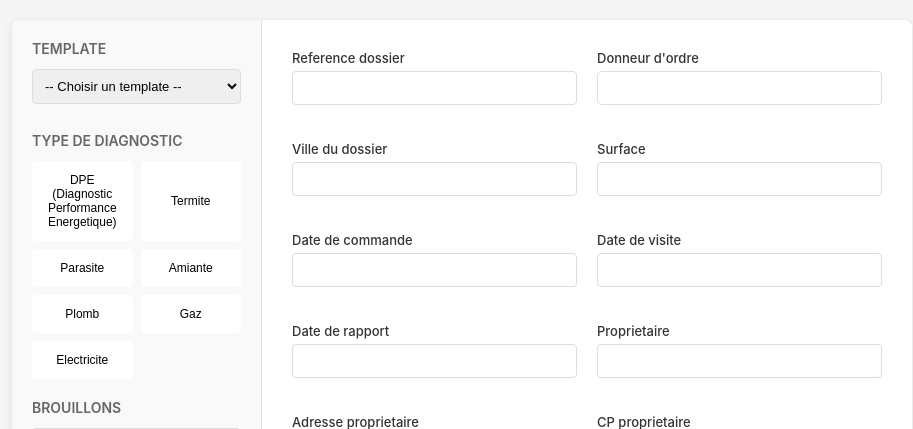
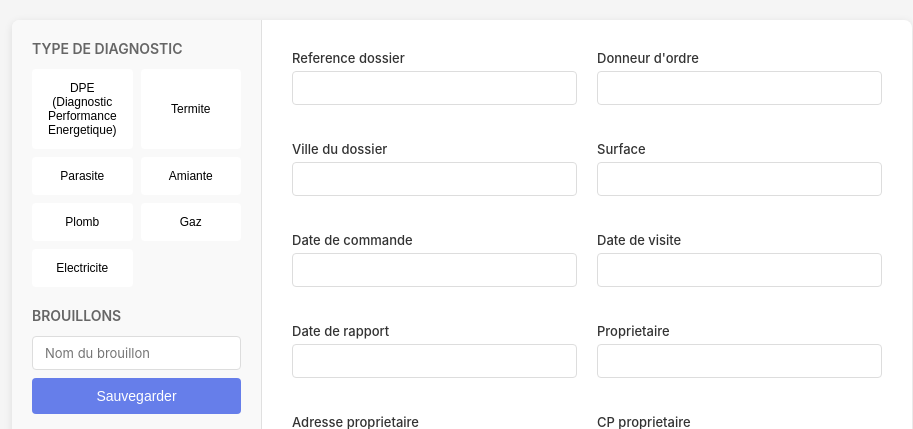
Before and after one commit to SocialKing75/diag, a Flask app: page / in a window 1280 px wide. Shown: the top 429 px of the page, without its empty margins (178-1091 px from the left). Run offline with Flask 3, Linux system fonts and the light colour scheme; data that the repository does not hold is empty.

Commit message:
Retirer le sélecteur de template
- Supprimer le sélecteur de template du sidebar
- Utiliser le premier template disponible par défaut
- Afficher tous les champs du template

```diff
--- a/app.py
+++ b/app.py
@@ -103,12 +103,17 @@ def delete_brouillon(nom):
 def generer_car():
     data = request.json
     template_nom = data.get("template")
+
+    # Si pas de template, utiliser le premier disponible
+    if not template_nom:
+        templates = sorted([f.stem for f in TEMPLATES_DIR.glob("*.CAR")])
+        if templates:
+            template_nom = templates[0]
+
     diagnostic_type = data.get("diagnostic_type")
     fields_data = data.get("fields", {})
     nom_sortie = data.get("nom_sortie", f"dossier-{datetime.now().strftime('%Y%m%d-%H%M%S')}")
 
-    if not template_nom:
-        return jsonify({"error": "Pas de template selectionne"}), 400
 
     if not diagnostic_type:
         return jsonify({"error": "Type de diagnostic requis"}), 400
--- a/templates/index.html
+++ b/templates/index.html
@@ -329,14 +329,6 @@
 
         <div class="content">
             <div class="sidebar">
-                <h3>Template</h3>
-                <select id="template" class="template-select">
-                    <option value="">-- Choisir un template --</option>
-                    {% for template in templates %}
-                    <option value="{{ template }}">{{ template }}</option>
-                    {% endfor %}
-                </select>
-
                 <h3>Type de diagnostic</h3>
                 <div class="diagnostic-buttons" id="diagnosticButtons"></div>
 
```
